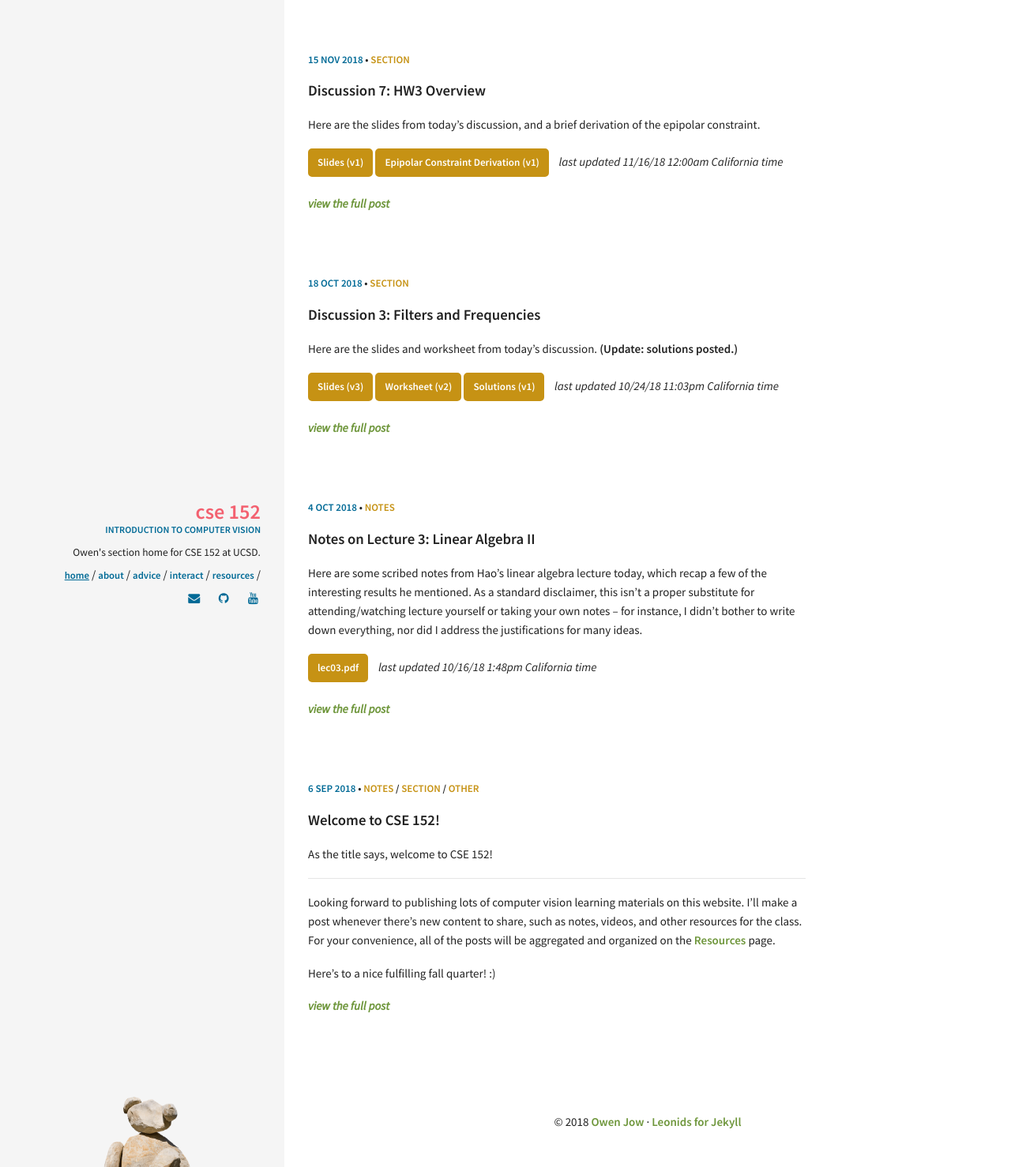
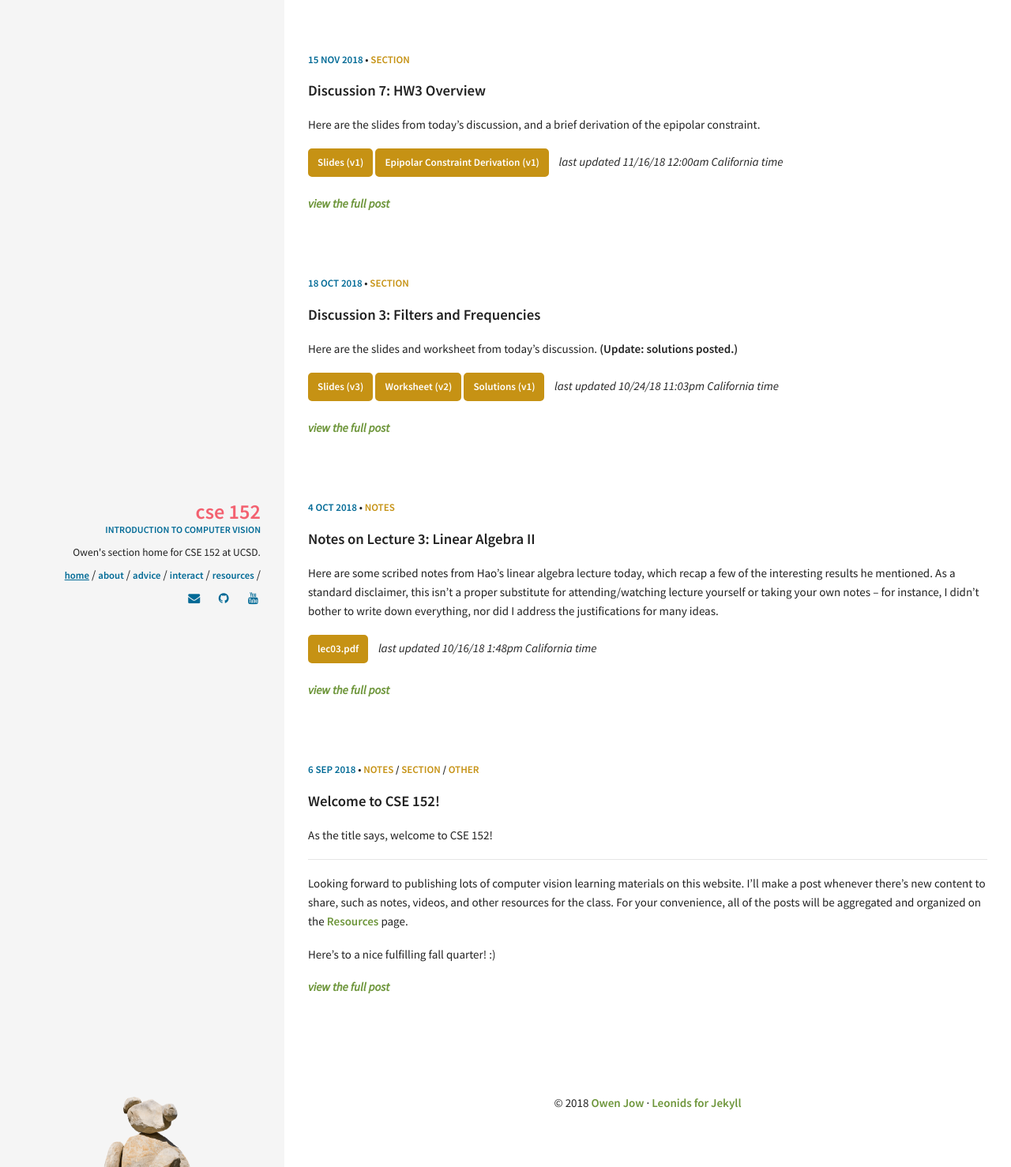
Before and after one commit to ohjay/cse152, a Jekyll site: the page built from index.html, in a window 1280 px wide. Shown: the whole page at 79% size. Built offline with Jekyll 4.4.1, drawn with Linux system fonts in a browser that asks for light colours; some web fonts are replaced.

Commit message:
undo squish

```diff
--- a/_sass/pages/_layout.scss
+++ b/_sass/pages/_layout.scss
@@ -177,7 +177,7 @@
   max-width: 76rem;
 }
 .scroll-inner#index, #inner-interact {
-  max-width: 42rem !important;
+  max-width: 59rem !important;
 }
 #course-roadmap {
   min-height: 480px;
```
